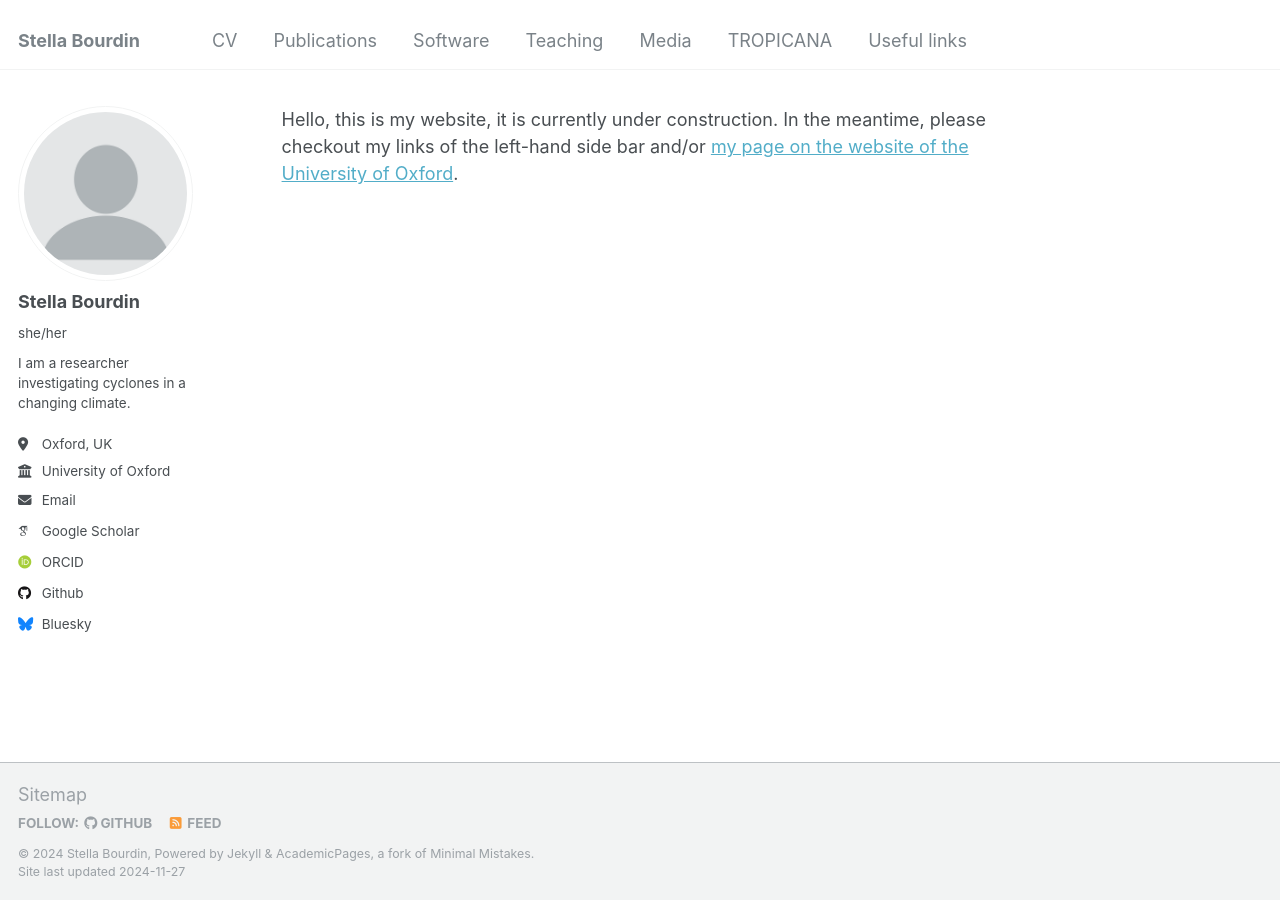
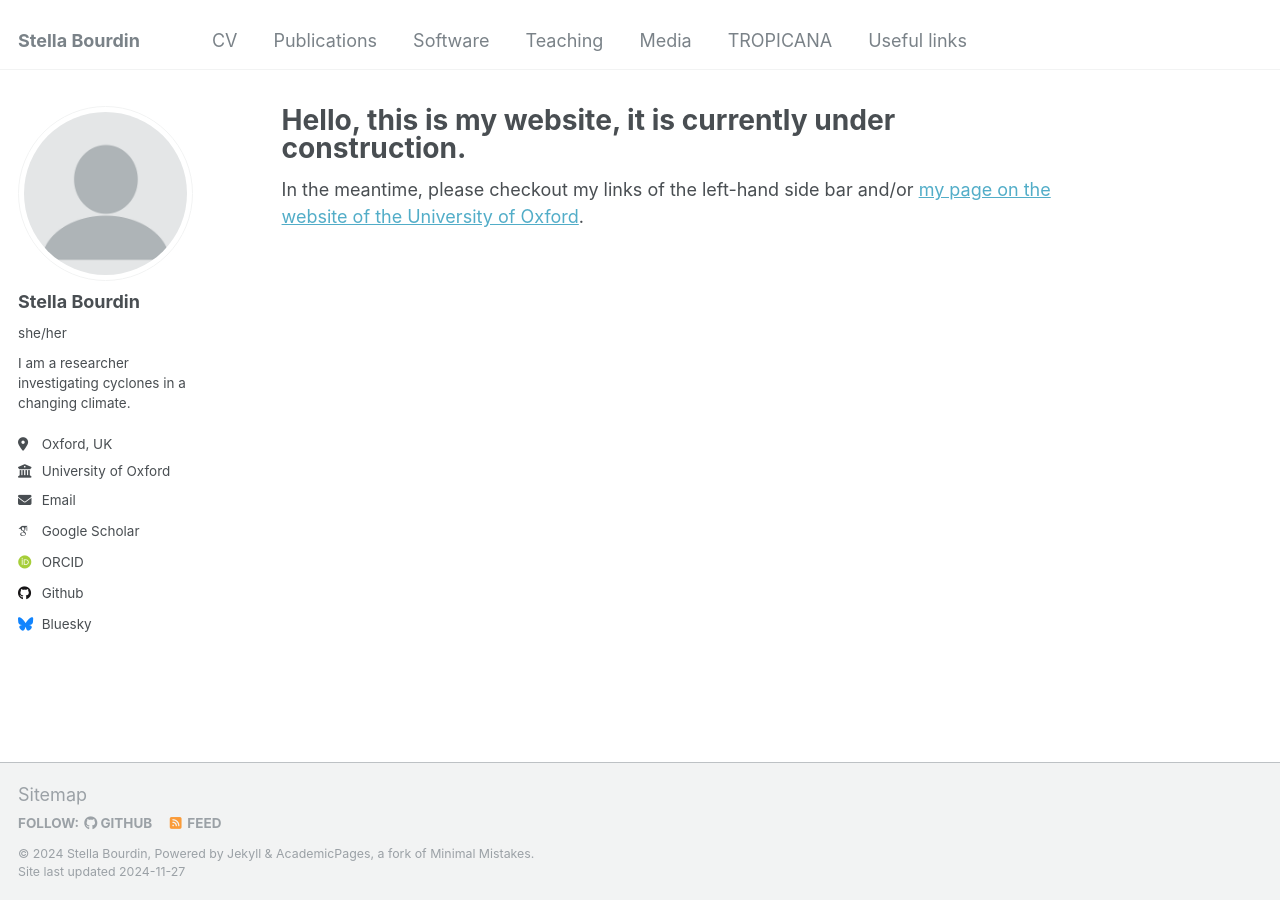
Before and after one commit to stella-bourdin/stella-bourdin.github.io, a Jekyll site: the page built from _pages/about.md, in a window 1280 px wide. Built offline with Jekyll 4.4.1, drawn with Linux system fonts in a browser that asks for light colours; some web fonts are replaced; our own code applies the rules of GitHub Pages for plain Markdown files; part of the change alters nothing that is shown.

Commit message:
Update about.md

```diff
--- a/_pages/about.md
+++ b/_pages/about.md
@@ -1 +1,10 @@
-Hello, this is my website, it is currently under construction. In the meantime, please checkout my links of the left-hand side bar and/or [my page on the website of the University of Oxford](https://www.physics.ox.ac.uk/our-people/bourdin).
+---
+permalink: /
+title: "Hello, this is my website, it is currently under construction."
+author_profile: true
+redirect_from:
+  - /about/
+  - /about.html
+---
+
+In the meantime, please checkout my links of the left-hand side bar and/or [my page on the website of the University of Oxford](https://www.physics.ox.ac.uk/our-people/bourdin).
```
